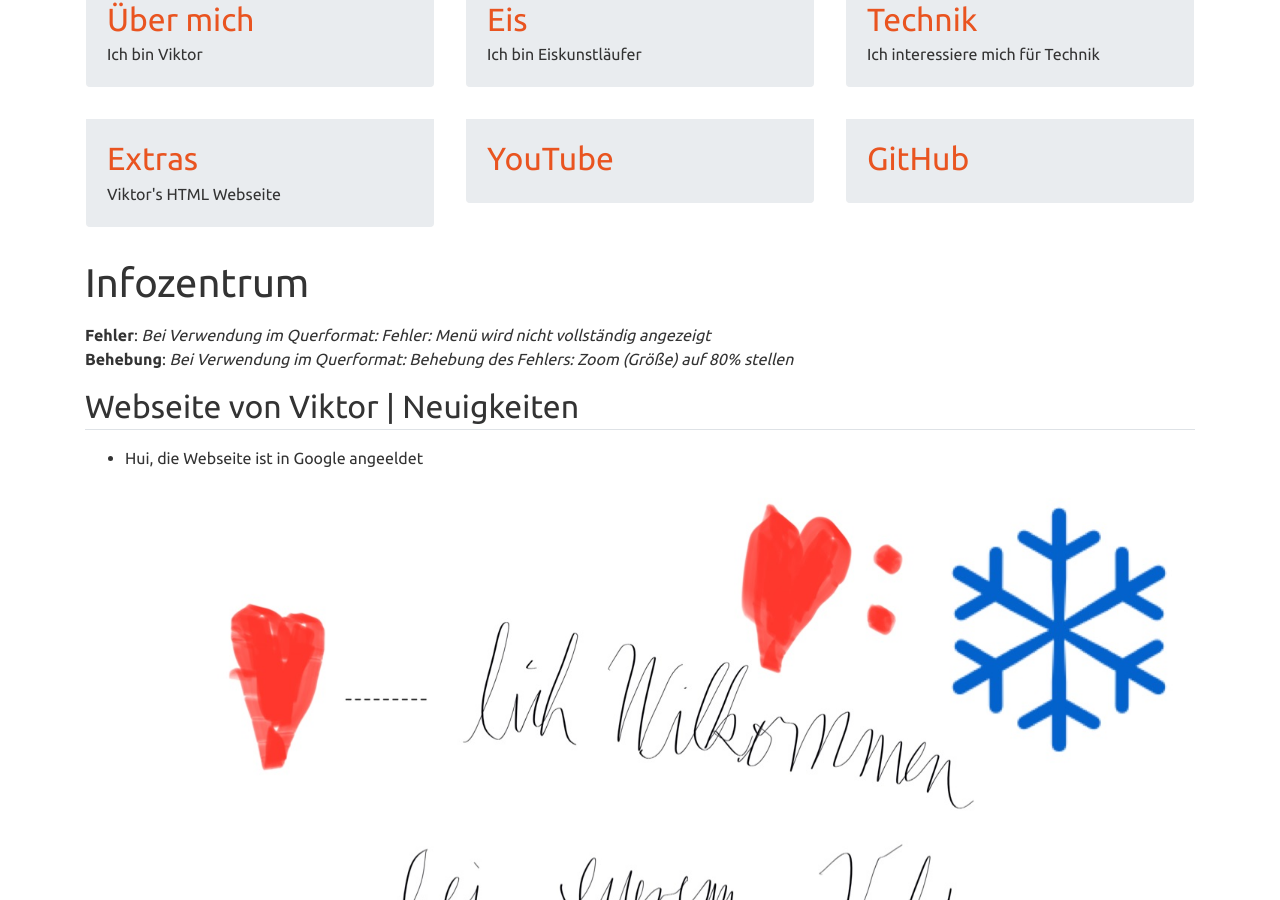
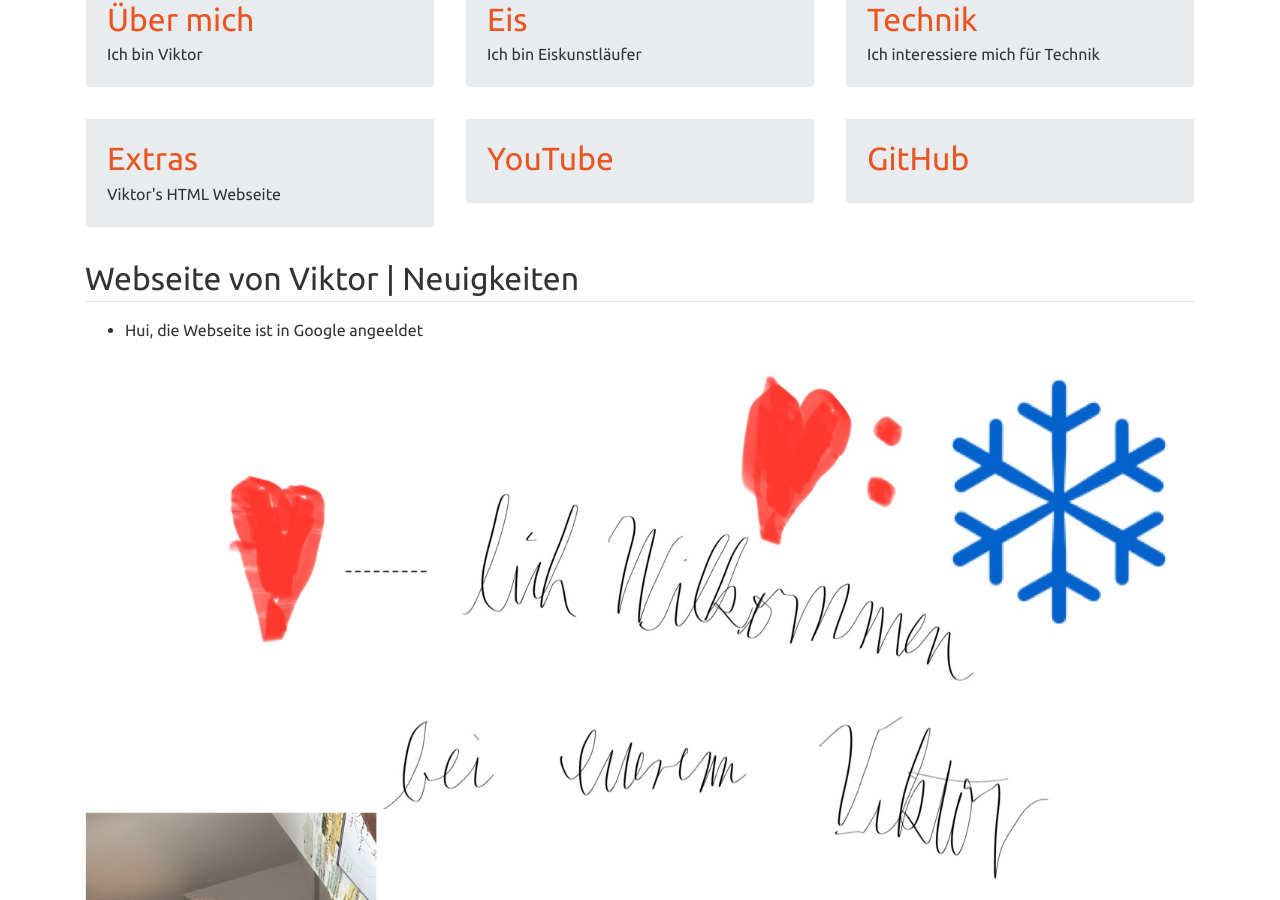
Before and after one commit to viktor-chiarcos/viktor-chiarcos.github.io, a Jekyll site: the page built from index.md, in a window 1280 px wide and 900 px high, scrolled down 442 px. Built offline with Jekyll 4.4.1, drawn with Linux system fonts in a browser that asks for light colours.

Commit message:
Update index.md

```diff
--- a/index.md
+++ b/index.md
@@ -42,10 +42,6 @@ feature_rows:
 ---
 
 
-
-# Infozentrum
-**Fehler**: *Bei Verwendung im Querformat: Fehler: Menü wird nicht vollständig angezeigt*\
-**Behebung**: *Bei Verwendung im Querformat: Behebung des Fehlers: Zoom (Größe) auf 80% stellen*
 ## Webseite von Viktor | Neuigkeiten
 
 - Hui, die Webseite ist in Google angeeldet
```
